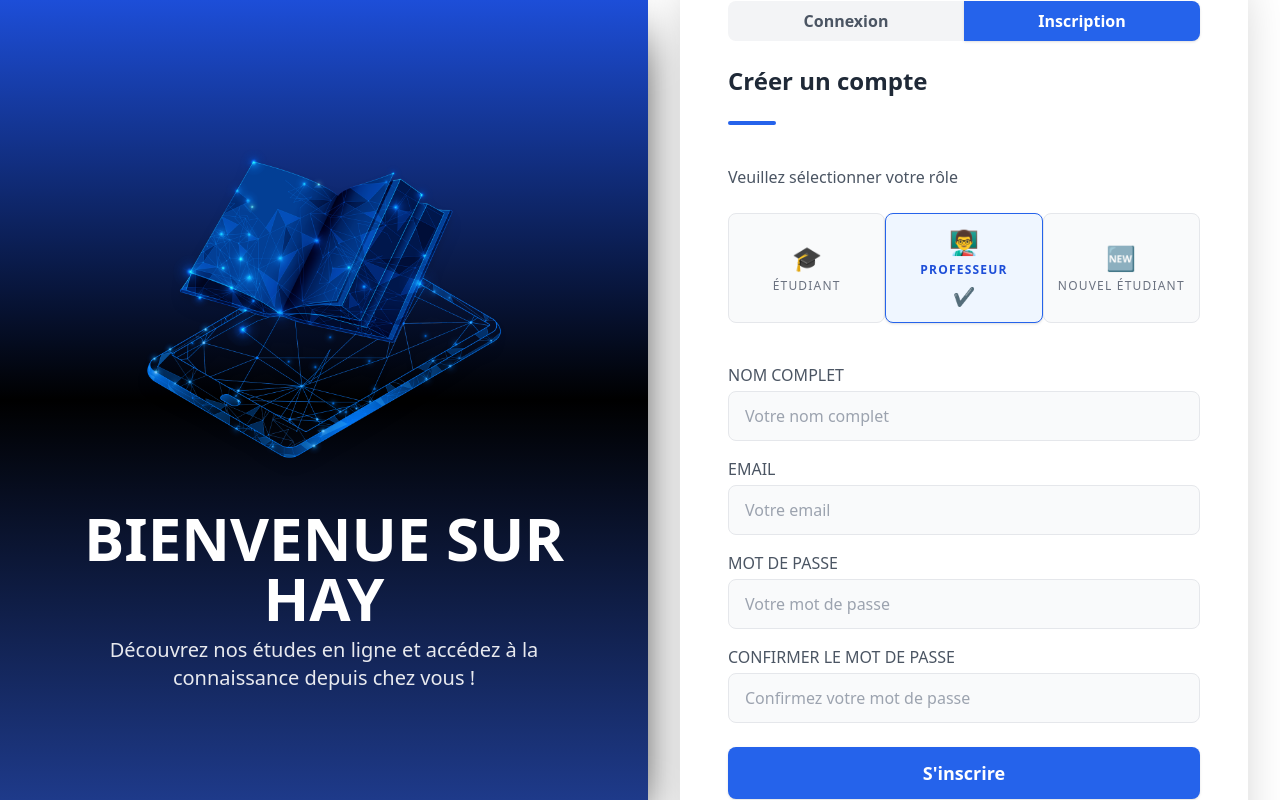
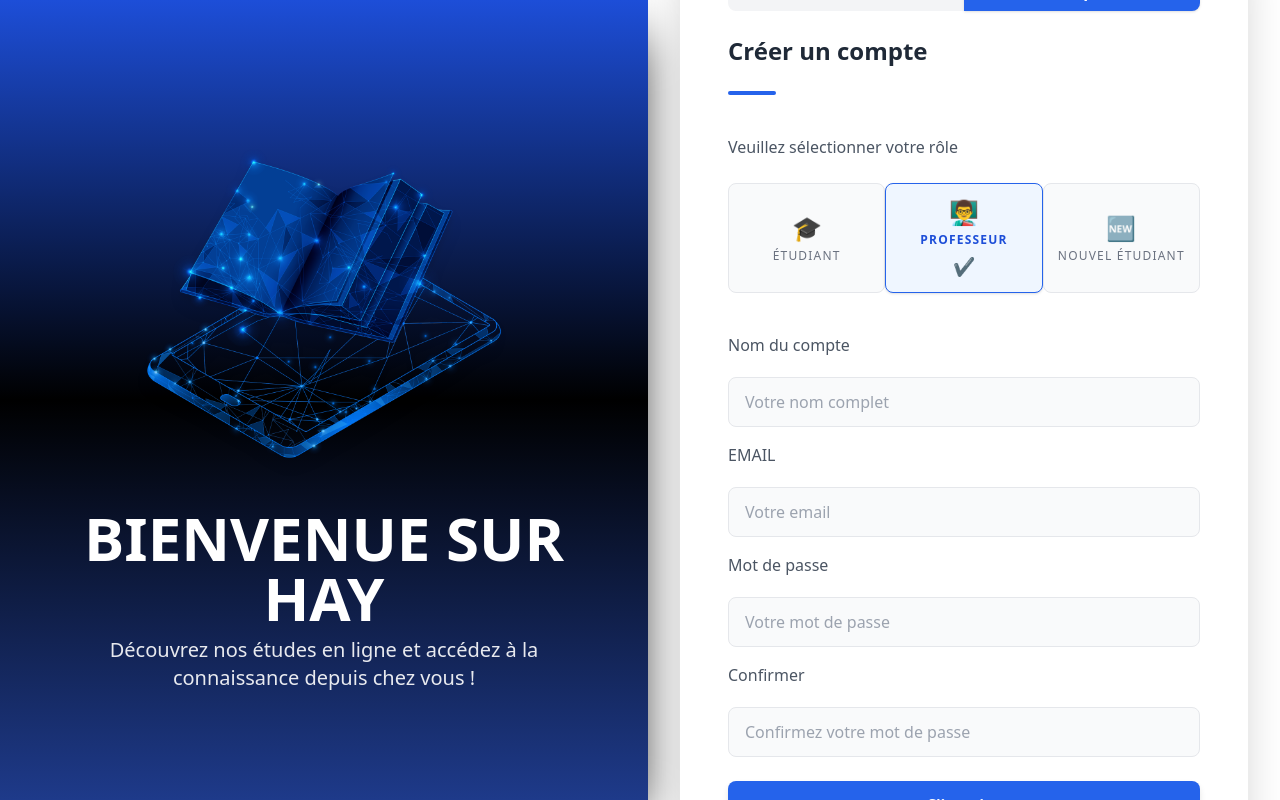
Before and after one commit to SakaMalawo/CodeX, a Vue app in the folder frontend/: page /Home in a window 1280 px wide. Both pictures are taken after a click on the button "Inscription". Built offline with nearby package versions, Linux system fonts and the light colour scheme.

Commit message:
modification 4

```diff
--- a/frontend/src/views/Home.vue
+++ b/frontend/src/views/Home.vue
@@ -1,6 +1,6 @@
 <template>
   <div class="min-h-screen md:h-screen w-full flex flex-col md:flex-row bg-gradient-to-r from-green-200 via-white to-white font-sans overflow-hidden">
-    <!-- Branding à gauche -->
+    <!-- Branding -->
     <div class="flex flex-col justify-center items-center flex-1 h-1/2 md:h-full bg-gradient-to-b from-blue-700 via-black to-blue-900 text-white px-4 py-6 md:px-10 md:py-12 shadow-2xl shadow-black text-center">
       <img src="/logoHay.png" alt="Logo" class="w-40 h-40 md:w-96 md:h-96 mb-4 drop-shadow-lg" />
       <h1 class="text-3xl md:text-6xl font-bold mb-2">BIENVENUE SUR HAY</h1>
@@ -9,80 +9,73 @@
       </p>
     </div>
 
-    <!-- Formulaire à droite -->
+    <!-- Formulaires -->
     <div class="flex flex-col justify-center items-center flex-1 h-1/2 md:h-full px-4 py-6 md:px-8 md:py-12 overflow-y-auto">
       <div class="w-full max-w-full md:max-w-3xl bg-white rounded-2xl shadow-2xl p-4 md:p-12">
         <!-- Onglets -->
-        <div class="flex flex-col sm:flex-row mb-6">
+        <div class="flex flex-col sm:flex-row mb-6" v-if="activeTab !== 'reset'">
           <button
             @click="activeTab = 'login'"
-            :class="[
-              'flex-1 py-2 rounded-t-lg sm:rounded-l-lg sm:rounded-tr-none font-semibold transition',
-              activeTab === 'login'
-                ? 'bg-blue-600 text-white shadow'
-                : 'bg-gray-100 text-gray-600 hover:bg-blue-50'
-            ]"
+            :class="['flex-1 py-2 rounded-t-lg sm:rounded-l-lg sm:rounded-tr-none font-semibold transition', activeTab === 'login' ? 'bg-blue-600 text-white shadow' : 'bg-gray-100 text-gray-600 hover:bg-blue-50']"
           >
             Connexion
           </button>
           <button
             @click="activeTab = 'register'"
-            :class="[
-              'flex-1 py-2 rounded-b-lg sm:rounded-r-lg sm:rounded-bl-none font-semibold transition',
-              activeTab === 'register'
-                ? 'bg-blue-600 text-white shadow'
-                : 'bg-gray-100 text-gray-600 hover:bg-blue-50'
-            ]"
+            :class="['flex-1 py-2 rounded-b-lg sm:rounded-r-lg sm:rounded-bl-none font-semibold transition', activeTab === 'register' ? 'bg-blue-600 text-white shadow' : 'bg-gray-100 text-gray-600 hover:bg-blue-50']"
           >
             Inscription
           </button>
         </div>
 
-        <!-- Formulaire de connexion -->
-        <form v-if="activeTab === 'login'" @submit.prevent="handleLogin" class="flex flex-col gap-4">
+        <!-- Connexion -->
+        <form
+  v-if="activeTab === 'login'"
+  @submit.prevent="handleLogin"
+  autocomplete="off"
+  class="flex flex-col gap-4"
+>
   <h2 class="text-2xl font-bold text-gray-800 mb-2">Se connecter</h2>
   <div class="h-1 w-12 bg-blue-600 rounded mb-6"></div>
 
   <div>
-            <label for="email" class="block text-gray-600 mb-1">EMAIL</label>
+    <label class="block text-gray-600 mb-1">EMAIL</label>
     <input
+      v-model="email"
       type="email"
-              id="email"
-              v-model="email"
       required
-              autocomplete="username"
       placeholder="Type your Email"
-              class="w-full px-4 py-3 rounded-lg border border-gray-200 bg-gray-50 text-gray-800 outline-none focus:border-green-500 transition"
+      class="input-style"
+      autocomplete="off"
     />
   </div>
+
   <div>
-            <label for="password" class="block text-gray-600 mb-1">PASSWORD</label>
+    <label class="block text-gray-600 mb-1">PASSWORD</label>
     <input
+      v-model="password"
       type="password"
-              id="password"
-              v-model="password"
       required
-              autocomplete="current-password"
       placeholder="Type your password"
-              class="w-full px-4 py-3 rounded-lg border border-gray-200 bg-gray-50 text-gray-800 outline-none focus:border-green-500 transition"
+      class="input-style"
+      autocomplete="new-password"
     />
   </div>
-          <button
-            type="submit"
-            class="w-full py-3 bg-blue-600 text-white text-lg font-semibold rounded-lg mt-2 shadow hover:bg-blue-700 transition"
-          >
-            Login
-          </button>
-          <p v-if="errorMessage" class="text-red-500 text-center text-sm mt-2">
-            {{ errorMessage }}
-          </p>
+
+  <button type="submit" class="btn-primary">Login</button>
+
+  <p v-if="errorMessage" class="text-red-500 text-center text-sm mt-2">{{ errorMessage }}</p>
+
   <div class="flex justify-end items-center mt-4 text-sm text-gray-400">
-            <a href="#" class="hover:underline text-gray-500">Mot de passe oublié ?</a>
+    <a href="#" @click.prevent="activeTab = 'reset'" class="hover:underline text-gray-500">
+      Mot de passe oublié ?
+    </a>
   </div>
 </form>
 
-        <!-- Formulaire d'inscription -->
-        <form v-else @submit.prevent="handleRegister" class="flex flex-col gap-4">
+
+        <!-- Inscription -->
+        <form v-else-if="activeTab === 'register'" @submit.prevent="handleRegister" class="flex flex-col gap-4">
           <h2 class="text-2xl font-bold text-gray-800 mb-2">Créer un compte</h2>
           <div class="h-1 w-12 bg-blue-600 rounded mb-6"></div>
 
@@ -95,9 +88,7 @@
               type="button"
               :class="[
                 'flex-1 py-3 rounded-lg border text-center transition',
-                selectedRole === role.value
-                  ? 'border-blue-600 bg-blue-50 text-blue-700 font-semibold shadow'
-                  : 'border-gray-200 bg-gray-50 text-gray-500 hover:border-blue-300'
+                selectedRole === role.value ? 'border-blue-600 bg-blue-50 text-blue-700 font-semibold shadow' : 'border-gray-200 bg-gray-50 text-gray-500 hover:border-blue-300'
               ]"
             >
               <span class="block text-2xl mb-1">{{ role.icon }}</span>
@@ -105,63 +96,89 @@
               <span v-if="selectedRole === role.value" class="block text-blue-600 text-lg mt-1">✔</span>
             </button>
           </div>
-
-          <div>
-            <label for="registerName" class="block text-gray-600 mb-1">NOM COMPLET</label>
+          <label class="block text-gray-600 mb-1">Nom du compte</label>
 <input
-              type="text"
-              id="registerName"
   v-model="registerName"
   required
   placeholder="Votre nom complet"
-              class="w-full px-4 py-3 rounded-lg border border-gray-200 bg-gray-50 text-gray-800 outline-none focus:border-green-500 transition"
+  class="input-style"
+  autocomplete="off"
 />
-          </div>
-          <div>
-            <label for="registerEmail" class="block text-gray-600 mb-1">EMAIL</label>
+
+<label class="block text-gray-600 mb-1">EMAIL</label>
 <input
+  v-model="registerEmail"
   type="email"
-              id="registerEmail"
-              v-model="registerEmail"
   required
-              autocomplete="username"
   placeholder="Votre email"
-              class="w-full px-4 py-3 rounded-lg border border-gray-200 bg-gray-50 text-gray-800 outline-none focus:border-green-500 transition"
+  class="input-style"
+  autocomplete="off"
 />
-          </div>
-          <div>
-            <label for="registerPassword" class="block text-gray-600 mb-1">MOT DE PASSE</label>
+
+<label class="block text-gray-600 mb-1">Mot de passe</label>
 <input
+  v-model="registerPassword"
   type="password"
-              id="registerPassword"
-              v-model="registerPassword"
   required
+  placeholder="Votre mot de passe"
+  class="input-style"
   autocomplete="new-password"
-              placeholder="Votre mot de passe"
-              class="w-full px-4 py-3 rounded-lg border border-gray-200 bg-gray-50 text-gray-800 outline-none focus:border-green-500 transition"
 />
-          </div>
-          <div>
-            <label for="registerConfirmPassword" class="block text-gray-600 mb-1">CONFIRMER LE MOT DE PASSE</label>
+
+<label class="block text-gray-600 mb-1">Confirmer</label>
 <input
+  v-model="registerConfirmPassword"
   type="password"
-              id="registerConfirmPassword"
-              v-model="registerConfirmPassword"
   required
+  placeholder="Confirmez votre mot de passe"
+  class="input-style"
   autocomplete="new-password"
-              placeholder="Confirmez votre mot de passe"
-              class="w-full px-4 py-3 rounded-lg border border-gray-200 bg-gray-50 text-gray-800 outline-none focus:border-green-500 transition"
 />
-          </div>
-          <button
-            type="submit"
-            class="w-full py-3 bg-blue-600 text-white text-lg font-semibold rounded-lg mt-2 shadow hover:bg-blue-700 transition"
-          >
-            S'inscrire
-          </button>
-          <p v-if="registerErrorMessage" class="text-red-500 text-center text-sm mt-2">
-            {{ registerErrorMessage }}
-          </p>
+
+<button type="submit" class="btn-primary">S'inscrire</button>
+
+          <p v-if="registerErrorMessage" class="text-red-500 text-center text-sm mt-2">{{ registerErrorMessage }}</p>
+        </form>
+
+        <!-- Réinitialisation mot de passe -->
+        <form v-else @submit.prevent="handleReset" class="flex flex-col gap-4">
+          <h2 class="text-2xl font-bold text-gray-800 mb-2">Réinitialiser le mot de passe</h2>
+          <div class="h-1 w-12 bg-blue-600 rounded mb-6"></div>
+
+          <label class="block text-gray-600 mb-1">Code de vérification</label>
+<input
+  v-model="verificationCode"
+  required
+  placeholder="Code de vérification"
+  class="input-style"
+  autocomplete="off"
+/>
+
+<label class="block text-gray-600 mb-1">Nouveau mot de passe</label>
+<input
+  v-model="newPassword"
+  type="password"
+  required
+  placeholder="Nouveau mot de passe"
+  class="input-style"
+  autocomplete="new-password"
+/>
+
+<label class="block text-gray-600 mb-1">Confirmer</label>
+<input
+  v-model="confirmPassword"
+  type="password"
+  required
+  placeholder="Confirmer le mot de passe"
+  class="input-style"
+  autocomplete="new-password"
+/>
+
+
+          <button type="submit" class="btn-primary">Réinitialiser</button>
+          <p v-if="resetErrorMessage" class="text-red-500 text-center text-sm mt-2">{{ resetErrorMessage }}</p>
+          <p v-if="resetSuccessMessage" class="text-green-600 text-center text-sm mt-2">{{ resetSuccessMessage }}</p>
+          <button @click="activeTab = 'login'" class="mt-4 text-sm text-blue-600 hover:underline">Retour à la connexion</button>
         </form>
       </div>
     </div>
@@ -176,26 +193,29 @@ export default {
       activeTab: "login",
       email: "",
       password: "",
-      selectedRole: "tutor",
       errorMessage: "",
       registerName: "",
       registerEmail: "",
       registerPassword: "",
       registerConfirmPassword: "",
       registerErrorMessage: "",
+      selectedRole: "tutor",
       roles: [
         { value: "student", label: "Étudiant", icon: "🎓" },
         { value: "tutor", label: "Professeur", icon: "👨‍🏫" },
         { value: "parent", label: "Nouvel Étudiant", icon: "🆕" },
       ],
+      // Réinitialisation
+      verificationCode: "",
+      newPassword: "",
+      confirmPassword: "",
+      resetErrorMessage: "",
+      resetSuccessMessage: "",
     };
   },
   methods: {
     handleLogin() {
-      const superUser = {
-        username: "saka@hay.com",
-        password: "1234",
-      };
+      const superUser = { username: "saka@hay.com", password: "1234" };
       if (this.email === superUser.username && this.password === superUser.password) {
         this.$router.push("/AppPage");
       } else {
@@ -212,23 +232,61 @@ export default {
         return;
       }
       this.registerErrorMessage = "";
-
-      // Passe à l'onglet connexion
       this.activeTab = "login";
-
-      // Réinitialiser les champs d'inscription
       this.registerName = "";
       this.registerEmail = "";
       this.registerPassword = "";
       this.registerConfirmPassword = "";
       this.selectedRole = "tutor";
+
+    },
+    handleReset() {
+      if (!this.verificationCode || !this.newPassword || !this.confirmPassword) {
+        this.resetErrorMessage = "Tous les champs sont obligatoires.";
+        this.resetSuccessMessage = "";
+        return;
+      }
+      if (this.newPassword !== this.confirmPassword) {
+        this.resetErrorMessage = "Les mots de passe ne correspondent pas.";
+        this.resetSuccessMessage = "";
+        return;
+      }
+      this.resetErrorMessage = "";
+      this.resetSuccessMessage = "Mot de passe réinitialisé avec succès.";
+      this.verificationCode = "";
+      this.newPassword = "";
+      this.confirmPassword = "";
     },
   },
 };
 </script>
 
 <style scoped>
-body {
-  background: #f0f4f8;
+.input-style {
+  width: 100%;
+  padding: 0.75rem 1rem;
+  border-radius: 0.5rem;
+  border: 1px solid #e5e7eb;
+  background-color: #f9fafb;
+  color: #1f2937;
+  outline: none;
+  transition: border-color 0.2s;
+}
+.input-style:focus {
+  border-color: #22c55e;
+}
+.btn-primary {
+  width: 100%;
+  padding: 0.75rem;
+  background-color: #2563eb;
+  color: white;
+  font-weight: 600;
+  border-radius: 0.5rem;
+  margin-top: 0.5rem;
+  box-shadow: 0 4px 6px rgba(0,0,0,0.1);
+  transition: background-color 0.2s;
+}
+.btn-primary:hover {
+  background-color: #1e40af;
 }
 </style>
```
Lines whose indentation alone changed are shown as unchanged.
